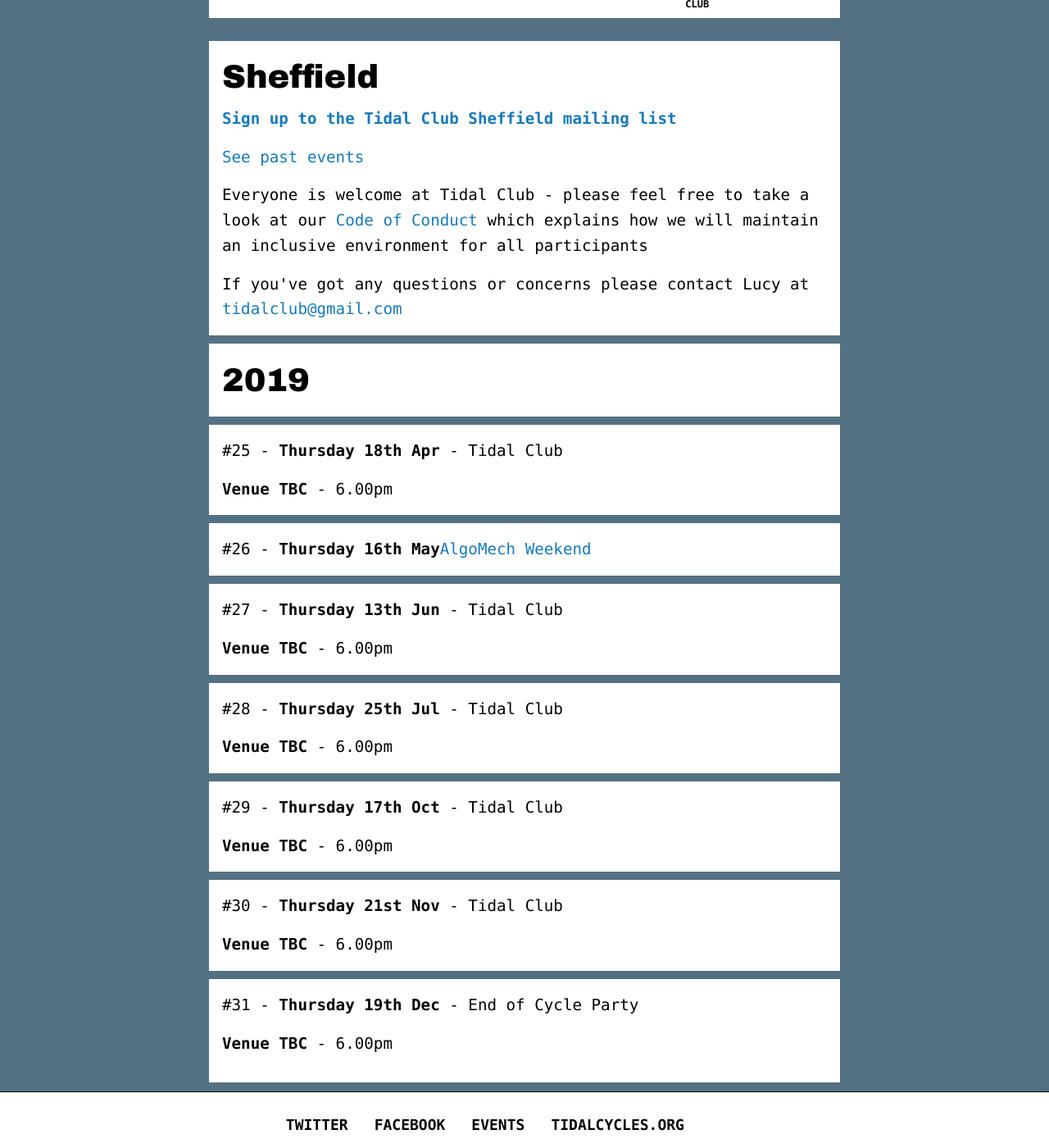
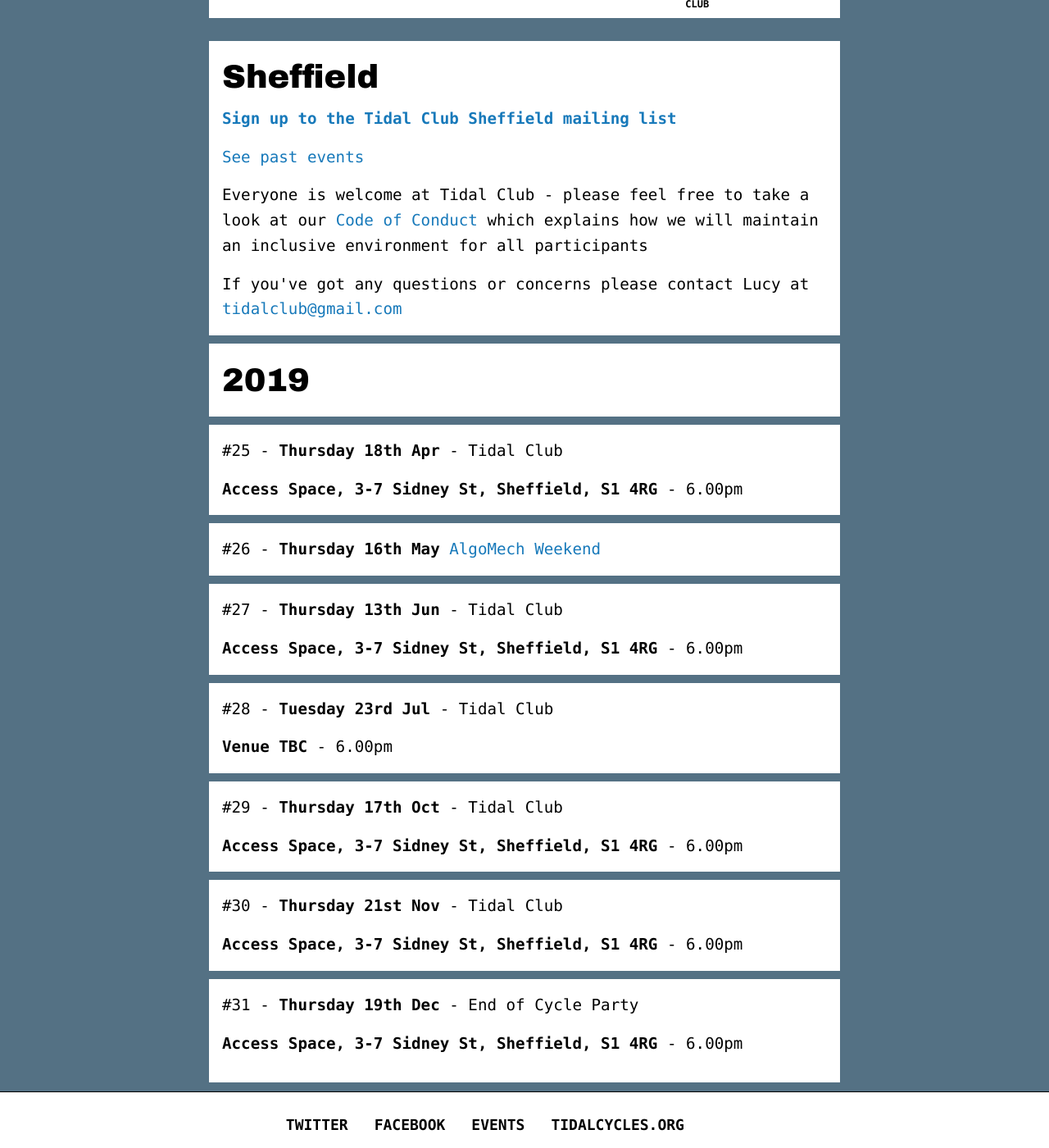
Before and after one commit to tidalclub/tidalclub.github.io, a Jekyll site: the page built from sheffield.html, in a window 1280 px wide and 1400 px high, scrolled down 186 px. Shown: the whole window at 82% size. Built offline with Jekyll 4.4.1, drawn with Linux system fonts in a browser that asks for light colours; nearby versions of some CDN libraries; comment, search, counter and statistics services are not loaded.

Commit message:
Update sheffield.html

```diff
--- a/sheffield.html
+++ b/sheffield.html
@@ -13,27 +13,27 @@
 
 <hr>
 <p>#25 - <strong>Thursday 18th Apr</strong> - Tidal Club</p>
-<p><strong>Venue TBC</strong> - 6.00pm</p>
+<p><strong>Access Space, 3-7 Sidney St, Sheffield, S1 4RG</strong> - 6.00pm</p>
 
 <hr>
-<p>#26 - <strong>Thursday 16th May</strong><a href="https://algomech.com/2019/" target=_blank>AlgoMech Weekend</a></p>
+<p>#26 - <strong>Thursday 16th May </strong><a href="https://algomech.com/2019/" target=_blank>AlgoMech Weekend</a></p>
 
 <hr>
 <p>#27 - <strong>Thursday 13th Jun</strong> - Tidal Club</p>
-<p><strong>Venue TBC</strong> - 6.00pm</p>
+<p><strong>Access Space, 3-7 Sidney St, Sheffield, S1 4RG</strong> - 6.00pm</p>
 
 <hr>
-<p>#28 - <strong>Thursday 25th Jul</strong> - Tidal Club</p>
+<p>#28 - <strong>Tuesday 23rd Jul</strong> - Tidal Club</p>
 <p><strong>Venue TBC</strong> - 6.00pm</p>
 
 <hr>
 <p>#29 - <strong>Thursday 17th Oct</strong> - Tidal Club</p>
-<p><strong>Venue TBC</strong> - 6.00pm</p>
+<p><strong>Access Space, 3-7 Sidney St, Sheffield, S1 4RG</strong> - 6.00pm</p>
 
 <hr>
 <p>#30 - <strong>Thursday 21st Nov</strong> - Tidal Club</p>
-<p><strong>Venue TBC</strong> - 6.00pm</p>
+<p><strong>Access Space, 3-7 Sidney St, Sheffield, S1 4RG</strong> - 6.00pm</p>
 
 <hr>
 <p>#31 - <strong>Thursday 19th Dec</strong> - End of Cycle Party</p>
-<p><strong>Venue TBC</strong> - 6.00pm</p>
+<p><strong>Access Space, 3-7 Sidney St, Sheffield, S1 4RG</strong> - 6.00pm</p>
```
